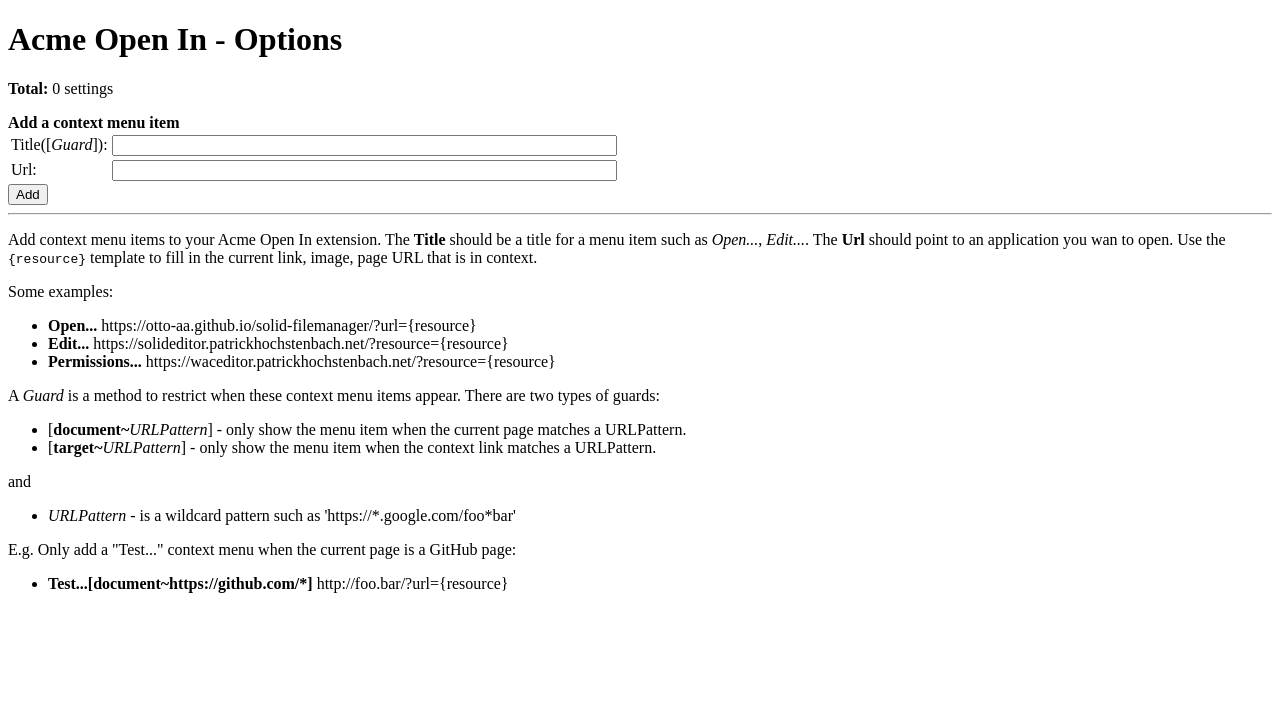
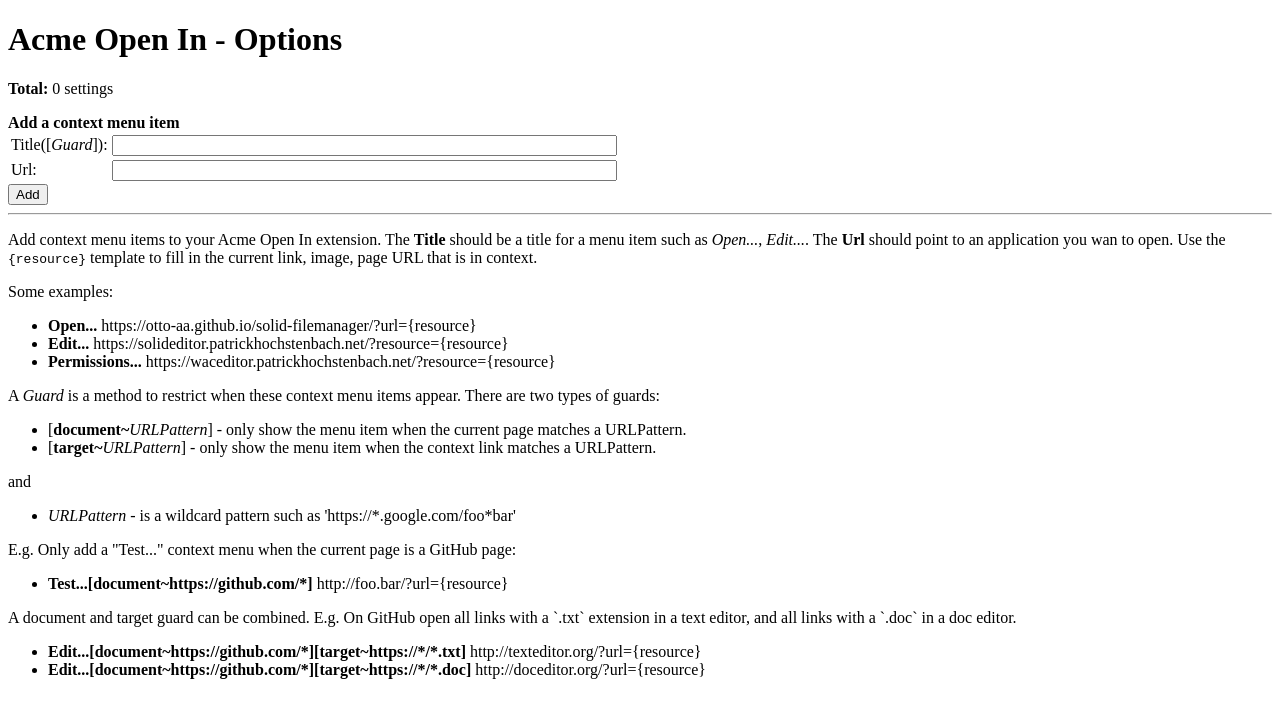
Before and after one commit to phochste/AcmePlugin, a Svelte app: page / in a window 1280 px wide. Shown: the top 718 px of the page. Built offline with nearby package versions, Linux system fonts and the light colour scheme; the HTML template or start-up script is replaced by a standard one.

Commit message:
Adding documentation about combined use of guards

```diff
--- a/src/App.svelte
+++ b/src/App.svelte
@@ -135,7 +135,27 @@
 </p>
 
 <ul>
-    <li><b>Test...[document~https://github.com/*]</b> http://foo.bar/?url={resource}</li>
+    <li>
+        <b>Test...[document~https://github.com/*]</b>
+        http://foo.bar/?url={resource}
+    </li>
+</ul>
+
+<p>
+    A document and target guard can be combined. E.g. On GitHub open all links
+    with a `.txt` extension in a text editor, and all links with a `.doc` in
+    a doc editor.
+</p>
+
+<ul>
+    <li>
+        <b>Edit...[document~https://github.com/*][target~https://*/*.txt]</b>
+        http://texteditor.org/?url={resource}
+    </li>
+    <li>
+        <b>Edit...[document~https://github.com/*][target~https://*/*.doc]</b>
+        http://doceditor.org/?url={resource}
+    </li>
 </ul>
 
 </main>
```
Also changed, not shown: public/manifest.json.
